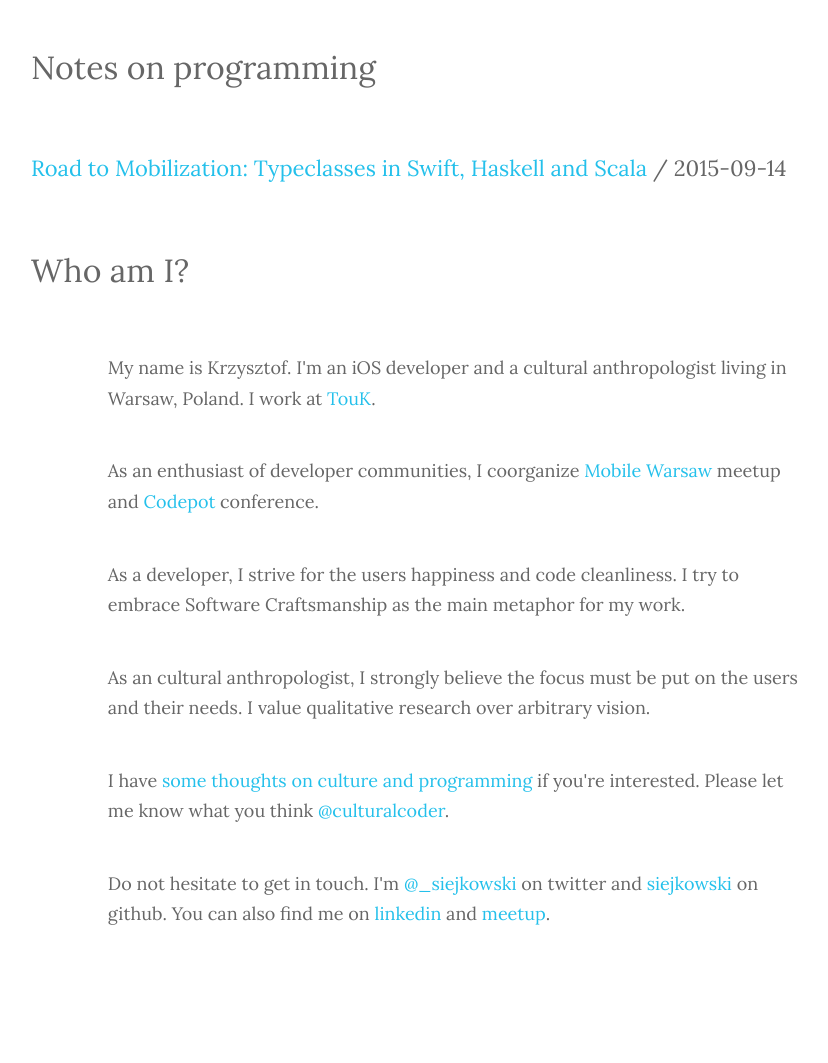
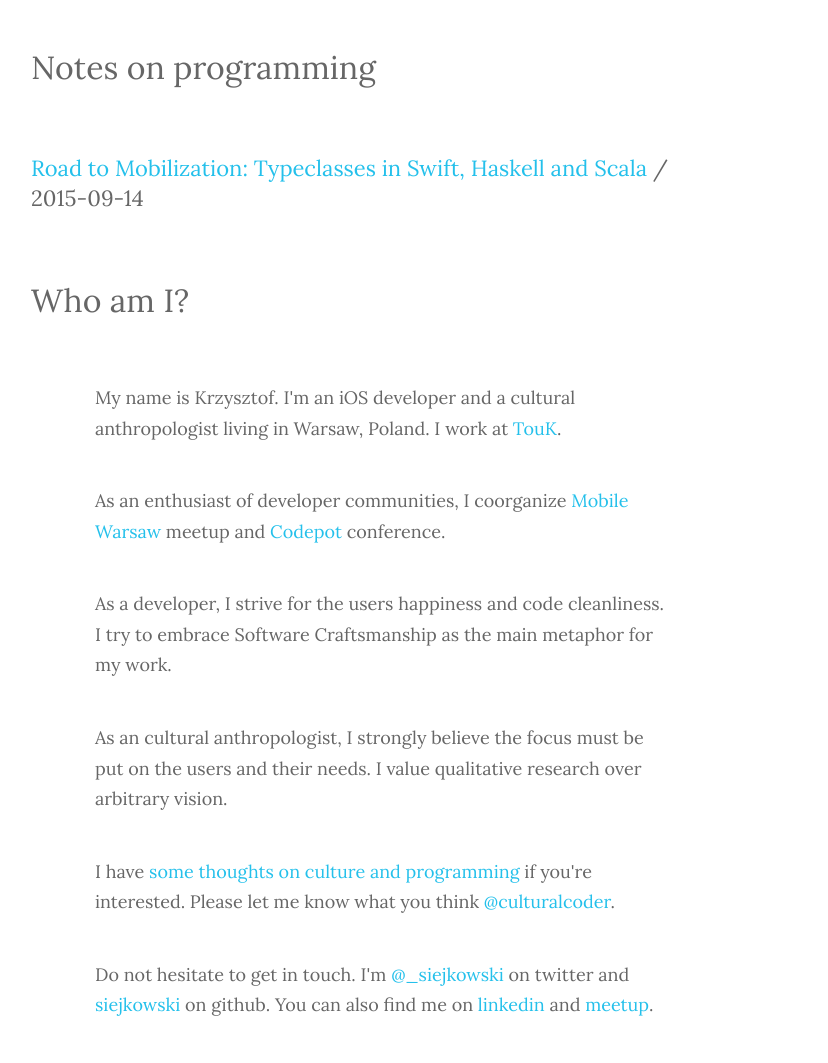
Before and after one commit to siejkowski/siejkowski.github.com, a Jekyll site: the page built from index.html, in a window 1280 px wide. Shown: the whole page, without its empty margins (225-1053 px from the left). Built offline with Jekyll 4.4.1, drawn with Linux system fonts in a browser that asks for light colours; before the commit the page ends 972 px from its top, so only the background shows below that.

Commit message:
fixed max-width

```diff
--- a/css/style.css
+++ b/css/style.css
@@ -11,7 +11,6 @@ textarea {
 body {
   font-size: 1em;
   line-height: 1.4;
-  max-width: 640px;
 }
 ::selection {
   background: #b3d4fc;
@@ -50,8 +49,8 @@ html {
   height: 100%;
 }
 body {
+  height: 100%;
   width: 100%;
-  height: 100%;
   margin: 0;
   text-align: left;
   color: #666666;
@@ -84,6 +83,7 @@ a {
   color: #24C0EB;
 }
 .content {
+  max-width: 640px;
   left: 20%;
   width: 60%;
   position: absolute;
```
